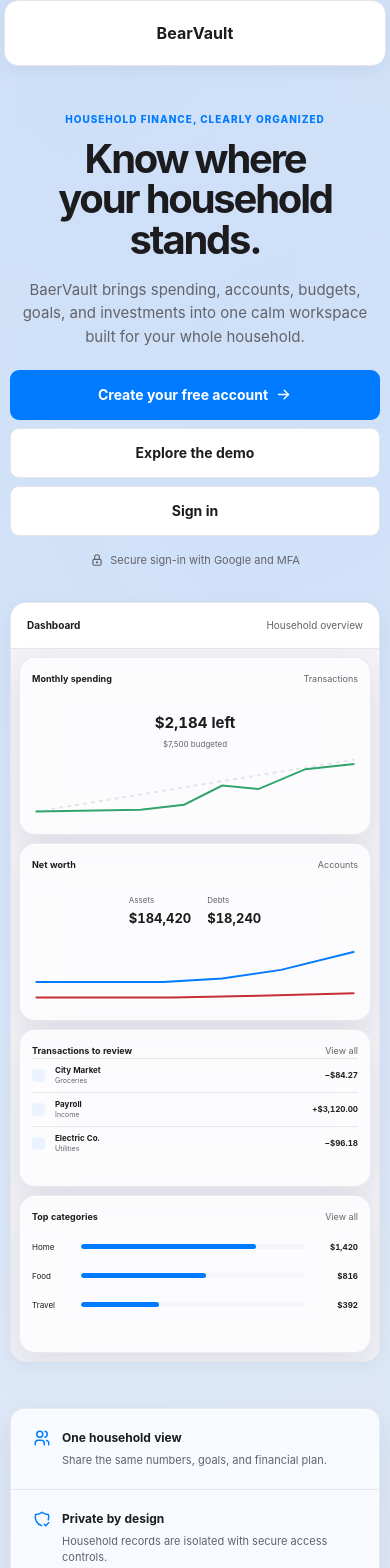
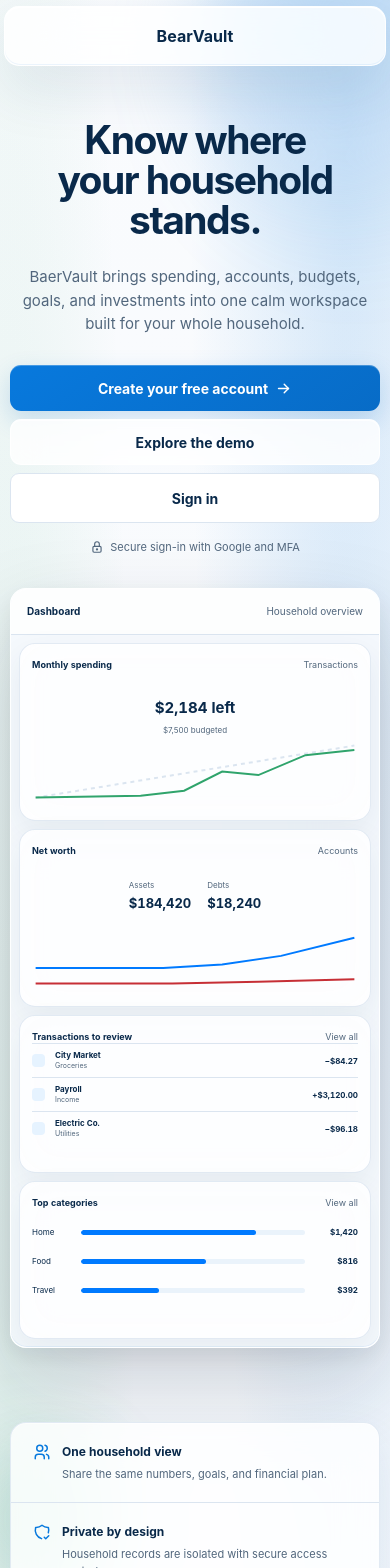
Before and after one commit to sampbaer-creator/BaerVault, a Next.js app: page / in a window 390 px wide. Shown: the top 1568 px of the page. Built offline with nearby package versions, Linux system fonts and the light colour scheme; no server answers.

Commit message:
Refine liquid glass design and PWA presentation

```diff
--- a/app/manifest.ts
+++ b/app/manifest.ts
@@ -10,7 +10,7 @@ export default function manifest(): MetadataRoute.Manifest {
     scope: "/",
     display: "standalone",
     orientation: "portrait-primary",
-    background_color: "#f7f8fa",
+    background_color: "#f3f7fc",
     theme_color: "#0879dd",
     lang: "en-US",
     dir: "ltr",
--- a/app/page.module.css
+++ b/app/page.module.css
@@ -633,3 +633,165 @@
 @media (prefers-reduced-motion: reduce) {
   .page * { scroll-behavior: auto; }
 }
+
+/* Liquid glass: the public surface shares the same material language as the app. */
+.page {
+  position: relative;
+  isolation: isolate;
+  overflow: clip;
+  background:
+    radial-gradient(ellipse 54% 34% at 89% 1%, color-mix(in srgb, var(--app-accent) 15%, transparent), transparent 75%),
+    radial-gradient(ellipse 42% 34% at 2% 18%, color-mix(in srgb, var(--chart-secondary) 11%, transparent), transparent 78%),
+    linear-gradient(150deg, color-mix(in srgb, var(--app-surface) 55%, var(--app-background)), var(--app-background) 58%);
+}
+.siteHeader {
+  top: 12px;
+  border-color: var(--glass-border) !important;
+  border-radius: 18px;
+  background: var(--glass-strong) !important;
+  box-shadow: var(--shadow-glass);
+  -webkit-backdrop-filter: blur(30px) saturate(170%);
+  backdrop-filter: blur(30px) saturate(170%);
+}
+.siteHeader::after,
+.previewWindow::after {
+  position: absolute;
+  inset: 0;
+  border-radius: inherit;
+  box-shadow: inset 0 1px 0 rgb(255 255 255 / 55%), inset 0 -1px 0 color-mix(in srgb, var(--app-accent) 7%, transparent);
+  content: "";
+  pointer-events: none;
+}
+.nav { min-height: 66px; }
+.navLinks a,
+.signIn { transition: background-color 220ms ease, color 220ms ease; }
+.navLinks a:hover,
+.signIn:hover { color: var(--app-text-strong); background: var(--app-accent-soft); }
+.navCta,
+.primaryAction {
+  min-height: 46px;
+  border-radius: 11px;
+  color: #fff;
+  background: linear-gradient(145deg, var(--app-accent), color-mix(in srgb, var(--app-accent) 78%, #063d78));
+  box-shadow: 0 9px 24px rgb(8 105 193 / 19%), inset 0 1px 0 rgb(255 255 255 / 25%);
+  transition: transform 300ms var(--ease-out), box-shadow 300ms ease, filter 300ms ease;
+}
+.navCta:hover,
+.primaryAction:hover { transform: translateY(-2px); filter: brightness(1.04); box-shadow: 0 15px 30px rgb(8 105 193 / 24%); }
+.secondaryAction {
+  min-height: 46px;
+  border-color: var(--glass-border);
+  border-radius: 11px;
+  background: var(--glass-strong);
+  box-shadow: inset 0 1px 0 var(--glass-highlight);
+  -webkit-backdrop-filter: blur(16px);
+  backdrop-filter: blur(16px);
+  transition: transform 300ms var(--ease-out), background-color 300ms ease;
+}
+.secondaryAction:hover { transform: translateY(-2px); background: var(--app-accent-soft); }
+.hero {
+  position: relative;
+  min-height: min(760px, calc(100svh - 78px));
+  gap: clamp(32px, 4vw, 70px);
+  padding-block: clamp(70px, 9vw, 130px) 92px;
+}
+.hero::before,
+.hero::after {
+  position: absolute;
+  z-index: -1;
+  border-radius: 50%;
+  content: "";
+  pointer-events: none;
+}
+.hero::before {
+  width: clamp(420px, 54vw, 760px);
+  aspect-ratio: 1;
+  top: -18%;
+  right: -18%;
+  background: radial-gradient(circle at 35% 35%, color-mix(in srgb, var(--app-accent) 27%, white), color-mix(in srgb, var(--app-accent) 9%, transparent) 43%, transparent 70%);
+  filter: blur(36px);
+  animation: ambientDrift 16s ease-in-out infinite alternate;
+}
+.hero::after {
+  width: clamp(240px, 33vw, 490px);
+  aspect-ratio: 1;
+  bottom: -16%;
+  left: 30%;
+  background: radial-gradient(circle, color-mix(in srgb, var(--chart-secondary) 18%, transparent), transparent 68%);
+  filter: blur(30px);
+}
+.eyebrow { display: none; }
+.hero h1 { font-size: clamp(38px, 5.5vw, 62px); letter-spacing: -.04em; line-height: 1.02; }
+.lede { margin-block: 26px 30px; color: var(--app-text-muted); }
+.previewWindow {
+  position: relative;
+  transform: perspective(1400px) rotateY(-4deg) rotateX(2deg);
+  transform-origin: center;
+  border-color: var(--glass-border) !important;
+  border-radius: 18px !important;
+  box-shadow: 0 38px 90px rgb(14 35 56 / 18%), 0 8px 24px rgb(14 35 56 / 8%), inset 0 1px 0 var(--glass-highlight) !important;
+  animation: previewSettle 900ms var(--ease-out) both;
+  transition: transform 650ms var(--ease-out), box-shadow 650ms ease;
+}
+.previewWindow:hover { transform: perspective(1400px) rotateY(0) rotateX(0) translateY(-5px); box-shadow: 0 48px 100px rgb(14 35 56 / 21%), inset 0 1px 0 var(--glass-highlight) !important; }
+.previewSidebar,
+.previewTopbar { background: var(--glass-strong); }
+.previewMain { background: color-mix(in srgb, var(--app-background) 72%, transparent); }
+.spendingCard,
+.worthCard,
+.activityCard,
+.categoriesCard,
+.accountPreview { box-shadow: 0 12px 32px rgb(15 52 84 / 7%), inset 0 1px 0 var(--panel-glass-highlight) !important; }
+.benefitStrip,
+.factStrip,
+.securitySection,
+.finalCta,
+.pricingCard,
+.faqItem,
+.comparisonTable { border-color: var(--panel-glass-border); background: var(--panel-glass-surface); box-shadow: var(--panel-glass-shadow); -webkit-backdrop-filter: var(--panel-glass-blur); backdrop-filter: var(--panel-glass-blur); }
+.benefitStrip,
+.factStrip { border-radius: 16px; }
+.securitySection,
+.finalCta { border-radius: 18px; }
+.featureGrid article,
+.stepGrid article,
+.faqItem { transition: background-color 250ms ease, transform 350ms var(--ease-out); }
+.featureGrid article:hover,
+.stepGrid article:hover { background: color-mix(in srgb, var(--app-accent-soft) 42%, transparent); }
+.faqItem:hover { transform: translateY(-2px); }
+@keyframes ambientDrift { from { transform: translate3d(0, 0, 0) scale(1); } to { transform: translate3d(-6%, 6%, 0) scale(1.1); } }
+@keyframes previewSettle { from { opacity: .65; transform: perspective(1400px) rotateY(-9deg) rotateX(5deg) translateY(24px); } to { opacity: 1; transform: perspective(1400px) rotateY(-4deg) rotateX(2deg); } }
+@media (max-width: 62rem) {
+  .hero { min-height: 0; }
+  .previewWindow { transform: none; animation: none; }
+  .previewWindow:hover { transform: translateY(-3px); }
+}
+@media (max-width: 47.999rem) {
+  .siteHeader { top: 6px; border-radius: 15px; }
+  .nav { min-height: 58px; }
+  .hero { padding-block: 60px 74px; }
+  .hero h1 { font-size: clamp(38px, 10vw, 56px); }
+  .hero::before { right: -65%; top: -15%; }
+  .hero::after { left: -25%; }
+  .previewWindow { border-radius: 16px !important; }
+}
+@media (prefers-reduced-motion: reduce) {
+  .hero::before,
+  .previewWindow { animation: none; }
+  .previewWindow,
+  .previewWindow:hover,
+  .navCta:hover,
+  .primaryAction:hover,
+  .secondaryAction:hover { transform: none; }
+}
+@media (prefers-reduced-transparency: reduce) {
+  .siteHeader,
+  .previewWindow,
+  .benefitStrip,
+  .factStrip,
+  .securitySection,
+  .finalCta,
+  .pricingCard,
+  .faqItem,
+  .comparisonTable { background: var(--app-surface) !important; -webkit-backdrop-filter: none; backdrop-filter: none; }
+}
--- a/app/styles/tokens.css
+++ b/app/styles/tokens.css
@@ -15,16 +15,16 @@
   --radius-panel: 1.25rem;
   --window-radius: 1.75rem;
   --control-height: 2.75rem;
-  --app-background: #f2f2f7;
+  --app-background: #f3f7fc;
   --app-surface: #fff;
-  --app-surface-raised: #f2f2f7;
-  --app-border: #e5e5ea;
-  --app-text-strong: #1c1c1e;
-  --app-text-muted: #636369;
-  --app-accent: #007aff;
-  --app-accent-soft: #eaf3ff;
-  --app-focus: #007aff;
-  --app-hover: #f5f5fa;
+  --app-surface-raised: #edf3fa;
+  --app-border: #dbe5f0;
+  --app-text-strong: #09294a;
+  --app-text-muted: #52677d;
+  --app-accent: #0879dd;
+  --app-accent-soft: #e6f3ff;
+  --app-focus: #0879dd;
+  --app-hover: #eaf3fb;
   --app-danger: #c62f36;
   --money-positive: #248a3d;
   --money-negative: #c62f36;
@@ -39,17 +39,17 @@
   --brand-gold-bright: var(--app-accent);
   --brand-gold-soft: var(--app-accent-soft);
   --brand-green: var(--money-positive);
-  --glass-surface: var(--app-surface);
-  --glass-strong: var(--app-surface);
-  --glass-border: var(--app-border);
+  --glass-surface: color-mix(in srgb, var(--app-surface) 76%, transparent);
+  --glass-strong: color-mix(in srgb, var(--app-surface) 82%, transparent);
+  --glass-border: rgb(255 255 255 / 78%);
   --glass-highlight: rgb(255 255 255 / 70%);
   --glass-edge: var(--app-border);
   --glass-blur: 16px;
-  --panel-glass-surface: color-mix(in srgb, var(--app-surface) 78%, transparent);
+  --panel-glass-surface: color-mix(in srgb, var(--app-surface) 82%, transparent);
   --panel-glass-border: color-mix(in srgb, var(--app-border) 80%, transparent);
   --panel-glass-highlight: rgb(255 255 255 / 55%);
   --panel-glass-blur: blur(20px) saturate(150%);
-  --panel-glass-shadow: 0 14px 36px rgb(18 35 68 / 9%), inset 0 1px 0 var(--panel-glass-highlight);
+  --panel-glass-shadow: 0 18px 48px rgb(18 56 95 / 9%), inset 0 1px 0 var(--panel-glass-highlight);
   --row-glass-surface: color-mix(in srgb, var(--app-surface) 92%, transparent);
   --row-glass-border: color-mix(in srgb, var(--app-border) 90%, transparent);
   --row-glass-blur: blur(10px) saturate(130%);
@@ -62,7 +62,7 @@
   --glass-button-hover: var(--control-hover);
   --shadow-surface: 0 2px 8px rgb(0 0 0 / 3%);
   --surface-shadow: var(--shadow-surface);
-  --shadow-glass: 0 4px 20px rgb(0 0 0 / 5%);
+  --shadow-glass: 0 22px 60px rgb(16 62 103 / 11%), inset 0 1px 0 rgb(255 255 255 / 85%);
   --shadow-dialog: 0 16px 60px rgb(0 0 0 / 18%);
   --window-shadow: var(--shadow-glass);
   --window-edge: var(--app-border);
@@ -81,15 +81,19 @@
 }
 :root[data-theme="dark"] {
   color-scheme: dark;
-  --app-background: #000;
-  --app-surface: #1c1c1e;
-  --app-surface-raised: #2c2c2e;
-  --app-border: #38383a;
+  --app-background: #071423;
+  --app-surface: #10243a;
+  --app-surface-raised: #1b344e;
+  --app-border: #31475e;
   --app-text-strong: #f5f5f7;
   --app-text-muted: #aeaeb2;
-  --app-accent: #0a84ff;
+  --app-accent: #56a9ff;
   --app-accent-soft: #112d49;
-  --app-hover: #2c2c2e;
+  --app-hover: #1b344e;
+  --glass-surface: color-mix(in srgb, var(--app-surface) 76%, transparent);
+  --glass-strong: color-mix(in srgb, var(--app-surface) 84%, transparent);
+  --glass-border: rgb(255 255 255 / 13%);
+  --shadow-glass: 0 22px 60px rgb(0 0 0 / 28%), inset 0 1px 0 rgb(255 255 255 / 9%);
   --app-danger: #ff6961;
   --money-positive: #32d74b;
   --money-negative: #ff6961;
```
Also changed, not shown: public/offline.html (+1 -1 lines).
